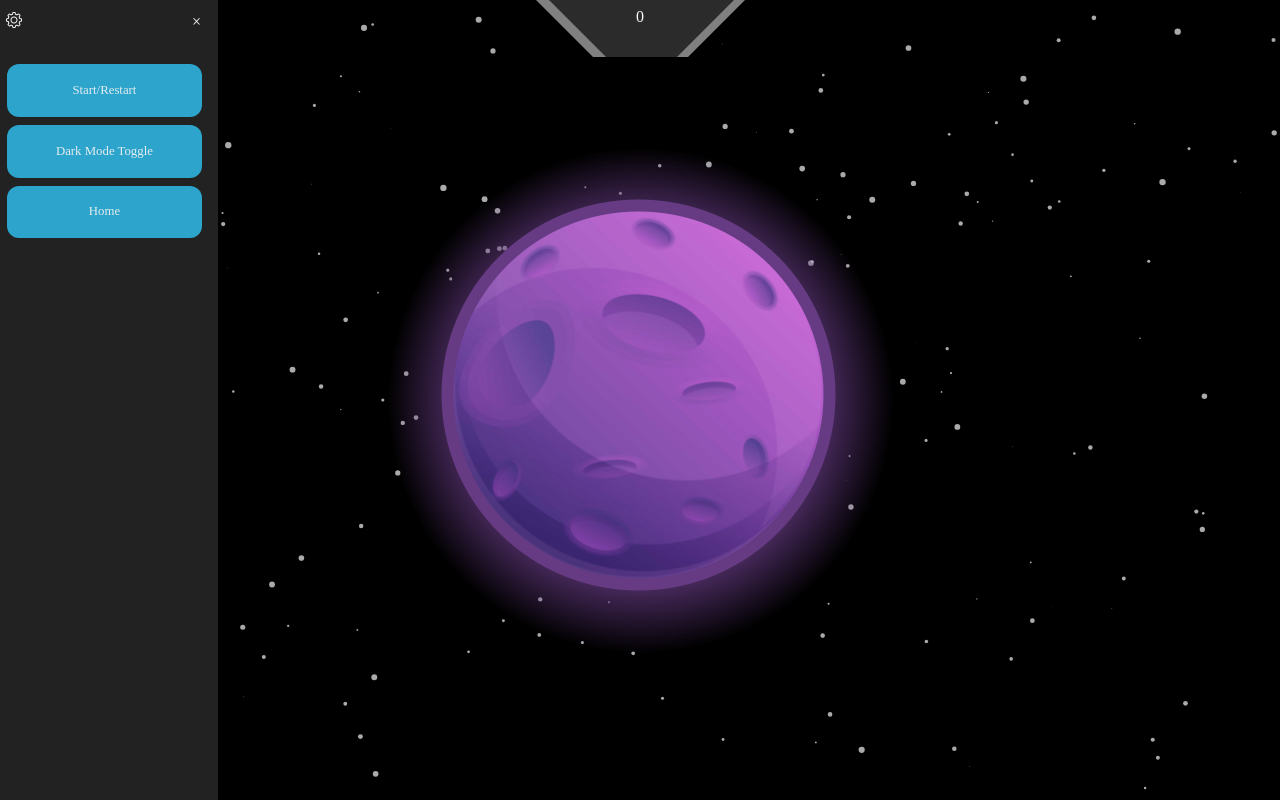
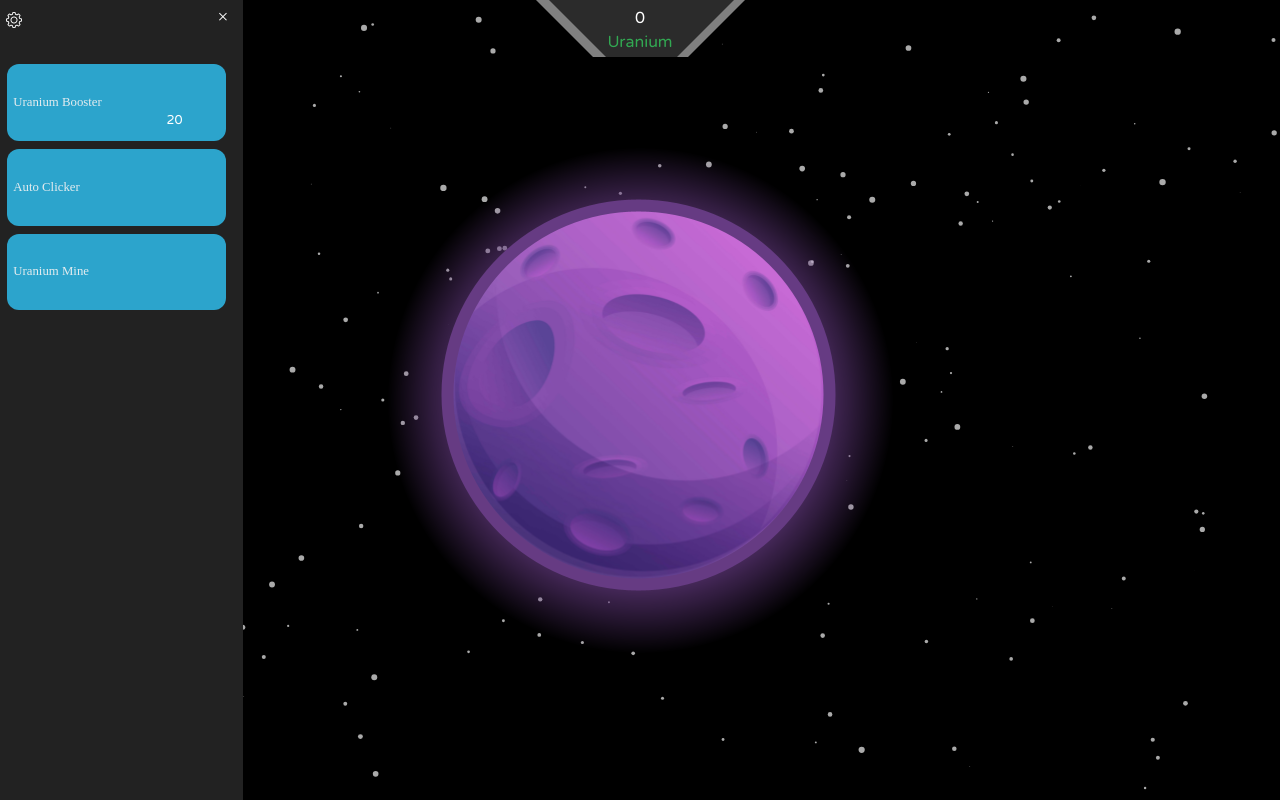
Before and after one commit to Gabriel-Leathem/Black-Hole, a plain HTML site: page index.html in a window 1280 px wide. Both pictures are taken after a click on the picture 14 px from the left and 19 px from the top of the page. Drawn offline with Linux system fonts and the light colour scheme.

Commit message:
Version 0.2
- Introducing the new structure: Uranium Booster! Get your Uranium Boosters to increase the amount of uranium you get per click!

- Small Bug fixes

```diff
--- a/index.html
+++ b/index.html
@@ -14,6 +14,7 @@
 <body>
 
 	<div id="uranium-text"></div>
+	<div id ="below-uranium-text">Uranium</div>
 
 	<div id="settings-cog">
 		<img src="./src/images/cog.png" onclick="openNav('sidenav-left')" class="buttons" id="settings"></img>
@@ -24,9 +25,9 @@
 
 	<div id="sidenav-left" class="sidenav">
         <span onclick="closeNav('sidenav-left')" class="buttons" id="close-settings">&times;</span>
-        <button class="settings-button" id="start-restart">Start/Restart</button>
-        <button class="settings-button" id="dark-mode">Dark Mode Toggle</button>
-        <button class="settings-button" id="home-button">Home</button>
+        <button class="settings-button" id="uranium-booster"><div id="uranium-booster-cost"></div>Uranium Booster</button>
+        <button class="settings-button" id="auto-clicker">Auto Clicker</button>
+        <button class="settings-button" id="uranium-mine">Uranium Mine</button>
     </div>
 
 	<canvas id="myCanvas"></canvas>
--- a/main.js
+++ b/main.js
@@ -21,7 +21,13 @@ function randomSign() {
     return Math.sign(Math.random() - 0.5);
 }
 
+//Instantiating Objects
 let planetClicker = new PlanetClicker(0, 1);
+let uraniumBooster = new UraniumBooster("Uranium Booster", 20, costMultiplier);
+
+document.getElementById("uranium-booster").addEventListener("click", function(event) {
+	uraniumBooster.buyUraniumBooster(planetClicker);
+});
 
 //stars setup
 let stars = [];
@@ -40,13 +46,10 @@ for (var i = 0; i < STAR_NUM; i++) {
 	}
 }
 
-function init() {
-	let exampleStructure = new Structure("Factory", 500, 1);
-}
-
 function animate(timeNow) {
 
 	document.getElementById("uranium-text").textContent = planetClicker.uranium;
+	document.getElementById("uranium-booster-cost").textContent = uraniumBooster.cost();
 
 	//calculating time difference for star background
 	timeDelta = timeNow - timeLast;
@@ -92,4 +95,3 @@ function animate(timeNow) {
 }
 
 animate(0);
-init();
--- a/src/scripts/sidenav.js
+++ b/src/scripts/sidenav.js
@@ -1,7 +1,8 @@
 function openNav(sidenav) {
-	document.getElementById(sidenav).style.width = "17vw";
+	document.getElementById(sidenav).style.width = "19vw";
 }
 
 function closeNav(sidenav) {
+	//console.log("clicked");
 	document.getElementById(sidenav).style.width = "0vw";
 }
--- a/src/scripts/structure.js
+++ b/src/scripts/structure.js
@@ -1,14 +1,14 @@
 class Structure {
-	constructor(name, initialCost, uraniumPerSecond) {
+	constructor(name, initialCost, uraniumPerSecond, costMultiplier) {
 		this.name = name;
 		this.initialCost = initialCost;
 		this.uraniumPerSecond = uraniumPerSecond;
 		this.count = 0;
-		this.costMultiplier = 1;
+		this.costMultiplier = costMultiplier;
 	}
 
 	cost() {
-		return this.initialCost * this.costMultiplier;
+		return this.initialCost * this.costMultiplier(this.count);
 		this.costMultiplier;
 	}
 
@@ -18,11 +18,20 @@ class Structure {
 }
 
 function costMultiplier(x) {
-  	return Math.pow(x, 2)
+  	return Math.pow(4, x);
 }
 
-class autoClicker extends Structure {
-	constructor(name, initialCost, uraniumPerSecond) {
-	super(name, initialCost, uraniumPerSecond);
+class UraniumBooster extends Structure {
+	constructor(name, initialCost, costMultiplier) {
+	super(name, initialCost, 0, costMultiplier);
+	}
+	buyUraniumBooster(planetClicker) {
+		if (planetClicker.uranium >= this.initialCost) {
+			planetClicker.clickValue *= 2;
+			planetClicker.uranium -= this.cost();
+			this.buy(1);
+		} else {
+			alert("You don't have enough uranium for that kind sir!");
+		}
 	}
 }
--- a/src/stylesheets/webpage-state-gameplay.css
+++ b/src/stylesheets/webpage-state-gameplay.css
@@ -1,4 +1,5 @@
 #uranium-text {
+    font-family: Varela Round;
     margin-top: 1vh;
     width: 100vw;
     position: absolute;
@@ -7,6 +8,32 @@
     color: white;
     z-index: 100;
     text-align: center;
+    pointer-events: none;
+}
+
+#below-uranium-text {
+    font-family: Varela Round;
+    margin-top: 4vh;
+    color: #32A852;
+    width: 100vw;
+    position: absolute;
+    top: 0;
+    left: 0;
+    z-index: 100;
+    text-align: center;
+    pointer-events: none;
+}
+
+#uranium-booster-cost {
+    font-family: Varela Round;
+    margin-top: 14vh;
+    color: white;
+    width: 100vw;
+    position: absolute;
+    top: 0;
+    left: 0;
+    z-index: 100;
+    padding-left: 13vw;
     pointer-events: none;
 }
 
@@ -131,13 +158,13 @@
     background: #2ca4cc;
     background-size: 25vw;
     color: #e4ecef;
-    text-align: center;
+    text-align: left;
     font-family: inherit;
     font-size: 1vw;
     border: none;
     margin-top: 0.5vh;
     margin-bottom: 0.5vh;
-    height: calc(5vh + 1em);
+    height: calc(8vh + 1em);
     transition: background 0.2s;
 }
 
@@ -146,10 +173,12 @@
 }
 
 #close-settings {
+    font-size: 1.5vw;
     position: absolute;
     margin-left: 0;
-    padding-left: 15vw;
+    padding-left: 17vw;
     padding-right: 0;
+    padding-top: 0.7vh;
     top: 0.1vh;
 }
 
```
